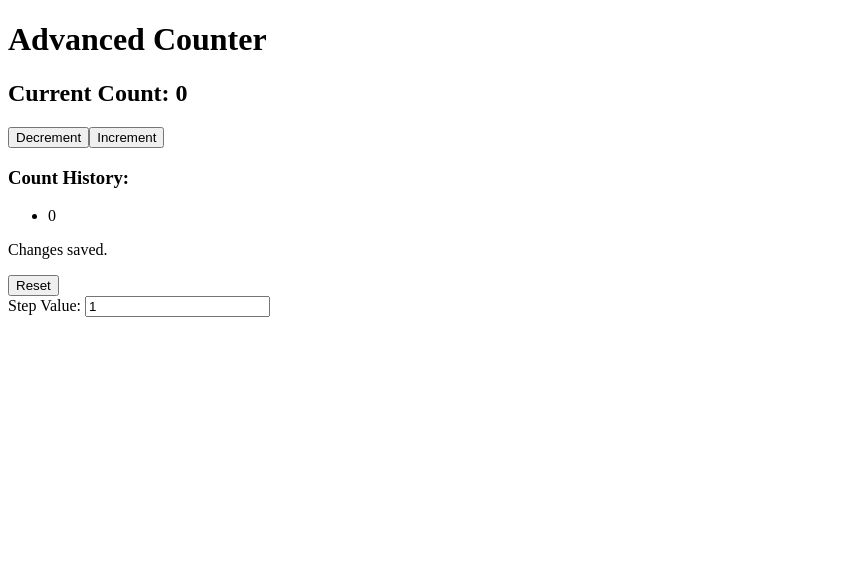
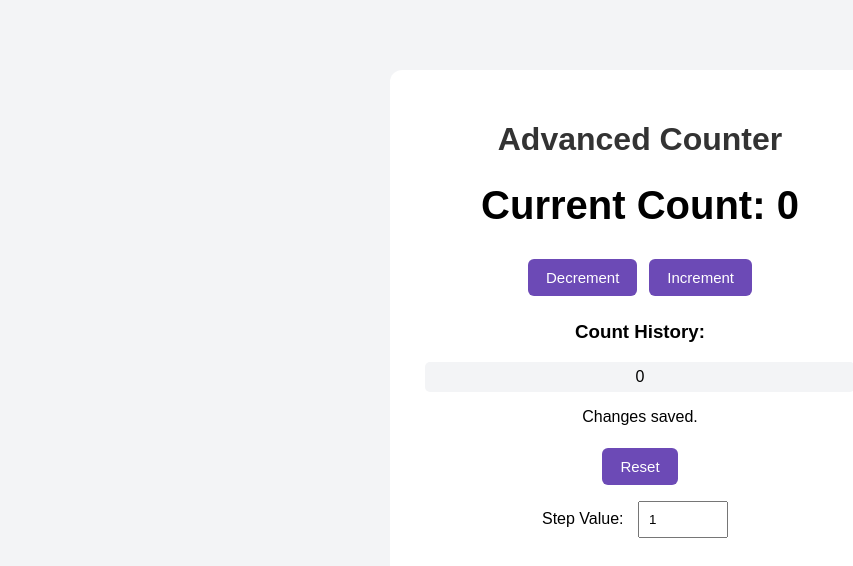
Before and after one commit to darshita2711/lab-10.1_react_counter, a React (Vite) app: page / in a window 1280 px wide. Shown: the top 566 px of the page, without its empty margins (0-853 px from the left). Built offline with nearby package versions, Linux system fonts and the light colour scheme.

Commit message:
apply css functionality

```diff
--- a/src/App.css
+++ b/src/App.css
@@ -0,0 +1,56 @@
+* {
+  box-sizing: border-box;
+}
+
+body {
+  margin: 0;
+  font-family: Arial, sans-serif;
+  background: #f3f4f6;
+}
+
+.counter-container {
+  max-width: 500px;
+  margin: 70px auto;
+  padding: 30px;
+  background: white;
+  border-radius: 12px;
+  text-align: center;
+}
+
+.counter-container h1 {
+  color: #333;
+}
+
+.count-display {
+  font-size: 40px;
+  margin: 25px 0;
+}
+
+button {
+  padding: 10px 18px;
+  margin: 6px;
+  border: none;
+  border-radius: 6px;
+  cursor: pointer;
+  background: #6c4ab6;
+  color: white;
+  font-size: 15px;
+}
+
+input {
+  padding: 9px;
+  margin: 10px;
+  width: 90px;
+}
+
+ul {
+  list-style: none;
+  padding: 0;
+}
+
+li {
+  padding: 6px;
+  background: #f3f4f6;
+  margin: 5px;
+  border-radius: 5px;
+}
--- a/src/components/AdvancedCounter.tsx
+++ b/src/components/AdvancedCounter.tsx
@@ -3,7 +3,11 @@ import { useState, useEffect } from "react";
 function AdvancedCounter() {
 
     // Current counter value
-    const [count, setCount] = useState<number>(0);
+    const [count, setCount] = useState<number>(() => {
+  const savedCount = localStorage.getItem("count");
+
+  return savedCount !== null ? Number(savedCount) : 0;
+});
 
     // Store count history
     const [history, setHistory] = useState<number[]>([0]);
@@ -60,10 +64,10 @@ function AdvancedCounter() {
         setHistory([0]);
     }
     return (
-        <div>
+        <div className="counter-container">
             <h1>Advanced Counter</h1>
 
-            <h2>Current Count: {count}</h2>
+            <h2 className="count-display">Current Count: {count}</h2>
 
             <button onClick={decrement}>Decrement</button>
 
```
